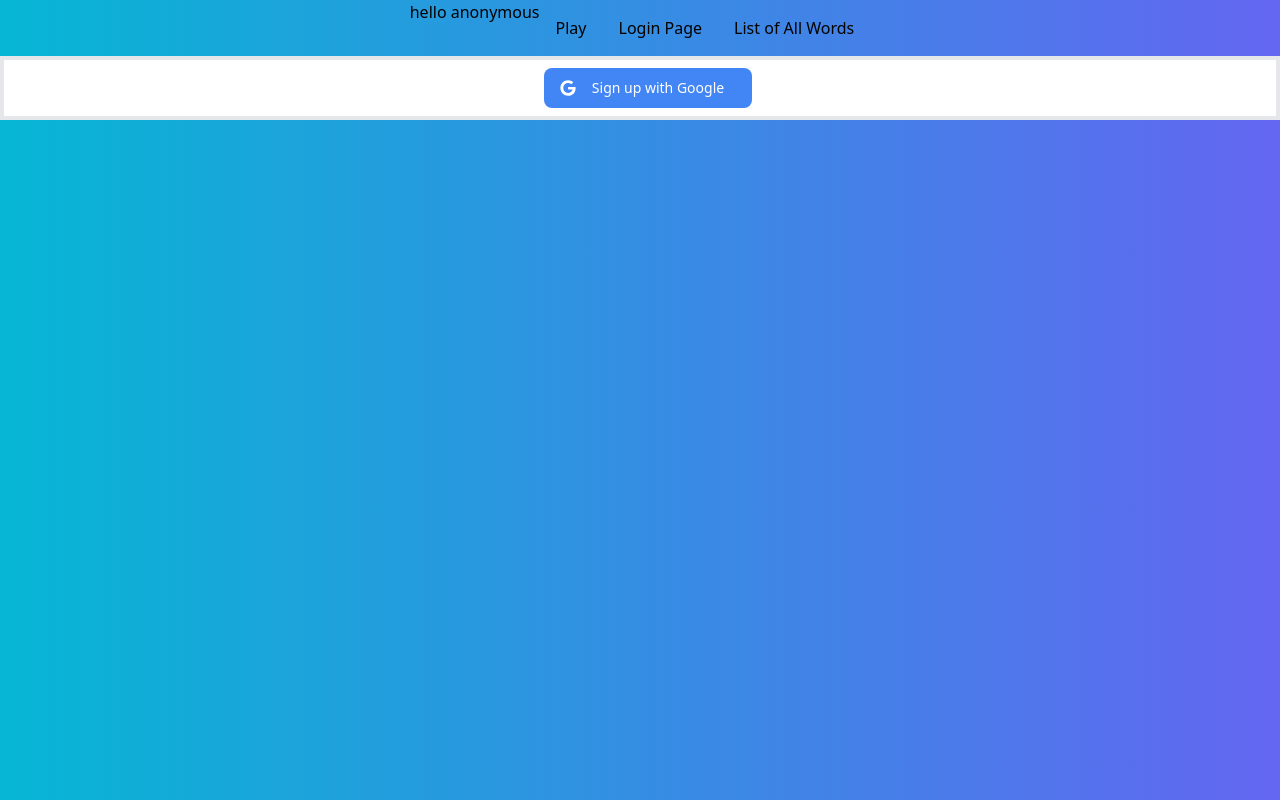
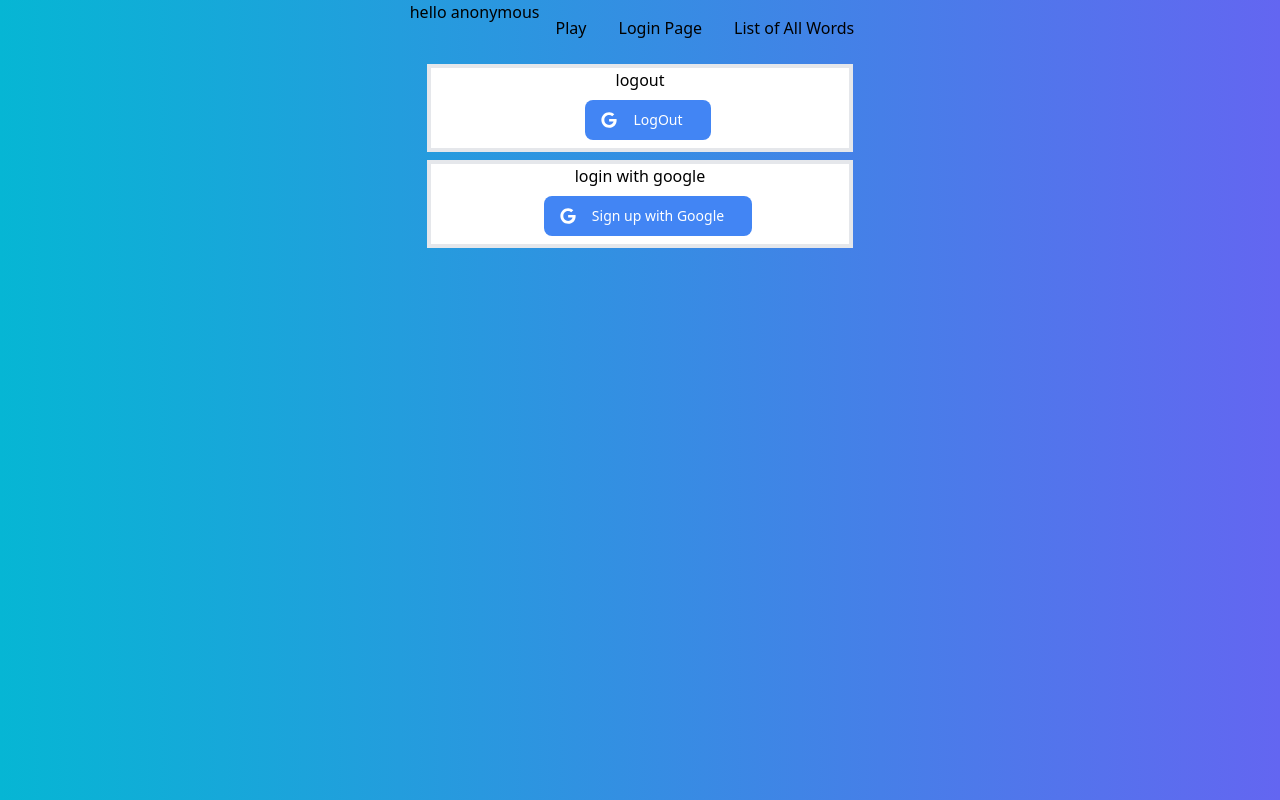
Before and after one commit to idomand/word-game, a React (Vite) app: page /login-page in a window 1280 px wide. Built offline with nearby package versions, Linux system fonts and the light colour scheme.

Commit message:
adding logout option

```diff
--- a/src/Components/LoginPage.tsx
+++ b/src/Components/LoginPage.tsx
@@ -19,14 +19,54 @@ export default function LoginPage({}: Props) {
       await signInWithPopup(Auth, googleProvider);
       console.log("Auth.currentUser", Auth.currentUser);
       dispatch(LoginUser({ user: Auth.currentUser }));
-      // setCurrentUser(Auth.currentUser);
     } catch (err) {
       console.error(err);
     }
   }
 
+  async function logOutFunc() {
+    try {
+      const response = await signOut(Auth);
+      dispatch(LoginUser({ user: "anonymous" }));
+    } catch (error) {
+      console.error(error);
+    }
+  }
+
   return (
-    <div className="flex items-center justify-center border-4 bg-white">
+    <section>
+      <div className="mx-auto my-2 flex w-1/3 flex-col items-center justify-center border-4 bg-white">
+        <h2>logout</h2>
+        <div>
+          <div className="max-w-sm px-6 sm:px-0">
+            <button
+              onClick={logOutFunc}
+              type="button"
+              className="dark:focus:ring-[#4285F4]/55 m-2  inline-flex w-full items-center justify-between rounded-lg bg-[#4285F4] px-5 py-2.5 text-center text-sm font-medium text-white hover:bg-[#4285F4]/90 focus:outline-none focus:ring-4 focus:ring-[#4285F4]/50"
+            >
+              <svg
+                className="mr-2 -ml-1 h-4 w-4"
+                aria-hidden="true"
+                focusable="false"
+                data-prefix="fab"
+                data-icon="google"
+                role="img"
+                xmlns="http://www.w3.org/2000/svg"
+                viewBox="0 0 488 512"
+              >
+                <path
+                  fill="currentColor"
+                  d="M488 261.8C488 403.3 391.1 504 248 504 110.8 504 0 393.2 0 256S110.8 8 248 8c66.8 0 123 24.5 166.3 64.9l-67.5 64.9C258.5 52.6 94.3 116.6 94.3 256c0 86.5 69.1 156.6 153.7 156.6 98.2 0 135-70.4 140.8-106.9H248v-85.3h236.1c2.3 12.7 3.9 24.9 3.9 41.4z"
+                ></path>
+              </svg>
+              LogOut<div></div>
+            </button>
+          </div>
+        </div>
+      </div>
+      <div className="mx-auto my-2 flex w-1/3 flex-col items-center justify-center border-4 bg-white">
+        <h2>login with google</h2>
+        <div>
           <div className="max-w-sm px-6 sm:px-0">
             <button
               onClick={signInWithGooglePopup}
@@ -52,5 +92,7 @@ export default function LoginPage({}: Props) {
             </button>
           </div>
         </div>
+      </div>
+    </section>
   );
 }
```
Lines whose indentation alone changed are shown as unchanged.
